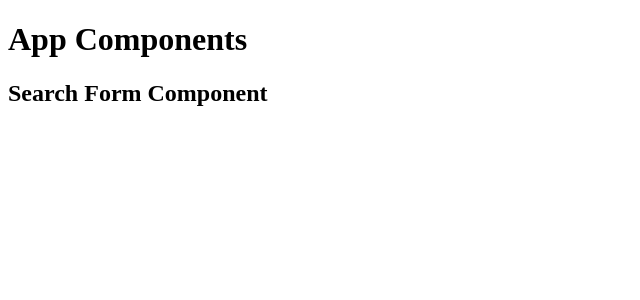
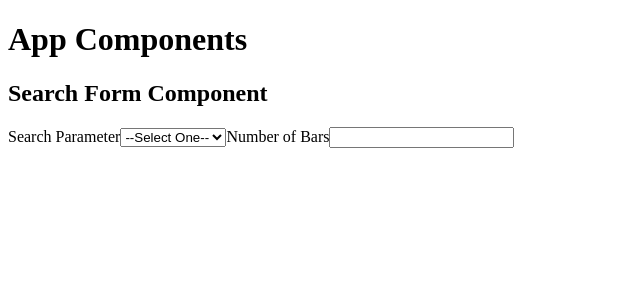
Before and after one commit to jamieab98/Capstone-React, a React (Vite) app: page / in a window 1280 px wide. Shown: the top 300 px of the page, without its empty margins (0-640 px from the left). Built offline with nearby package versions, Linux system fonts and the light colour scheme.

Commit message:
Changed one of the states to numberOfReturns and started making the fields for the search

```diff
--- a/src/components/SearchForm.jsx
+++ b/src/components/SearchForm.jsx
@@ -3,11 +3,24 @@ import { useState } from "react"
 function SearchForm(){
 
     const [searchParameter, setSearchParameter] = useState("")
-    const [numberPerPage, setNumberPerPage] = useState(1)
+    const [numberOfReturns, setNumberOfReturns] = useState(1)
 
     return(
         <>
             <h2>Search Form Component</h2>
+            <form>
+                <label>Search Parameter</label>
+                <select>
+                    <option>--Select One--</option>
+                    <option>By City</option>
+                    <option>By State</option>
+                    <option>By Name</option>
+                    <option>Random</option>
+                </select>
+                <label>Number of Bars
+                    <input type="number"/>
+                </label>
+            </form>
         </>
     )
 }
```
